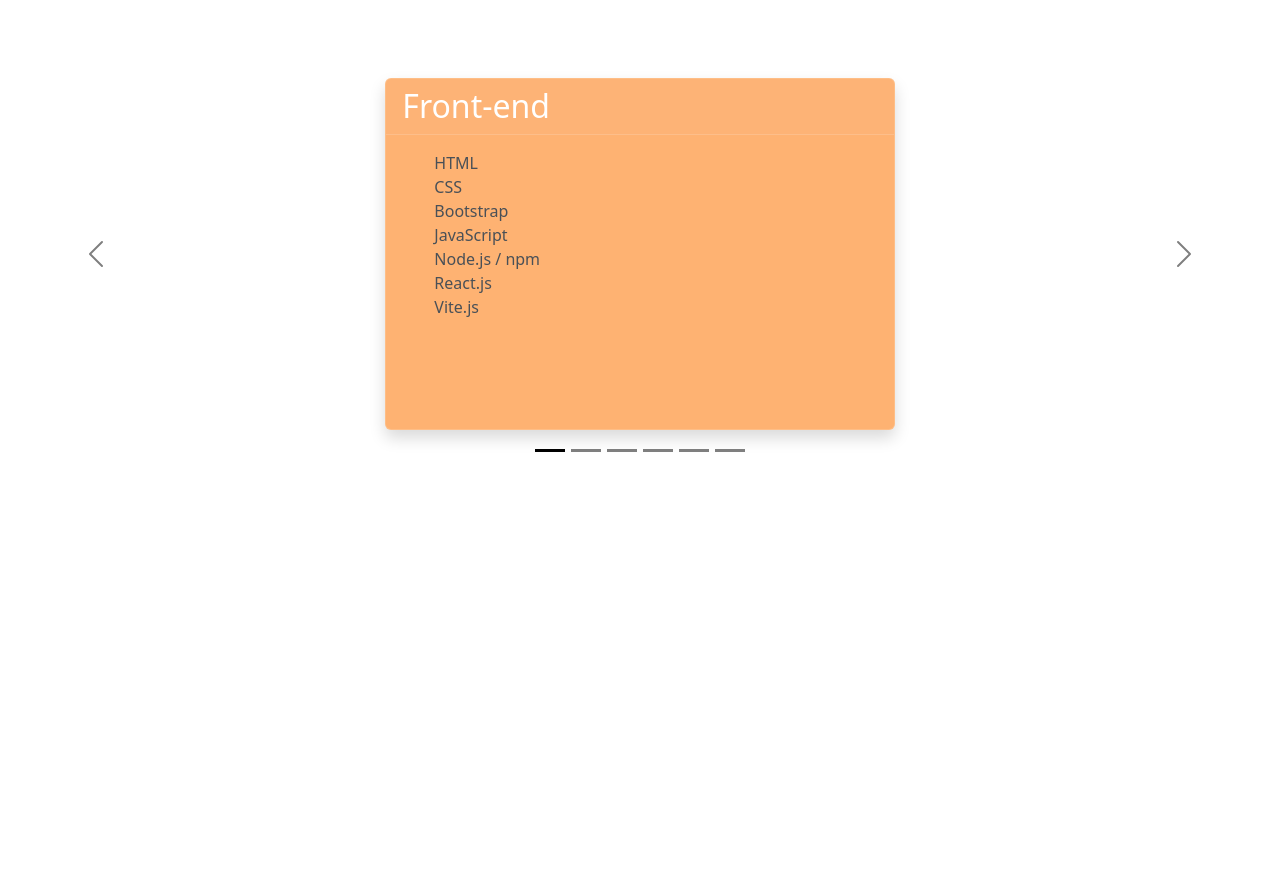
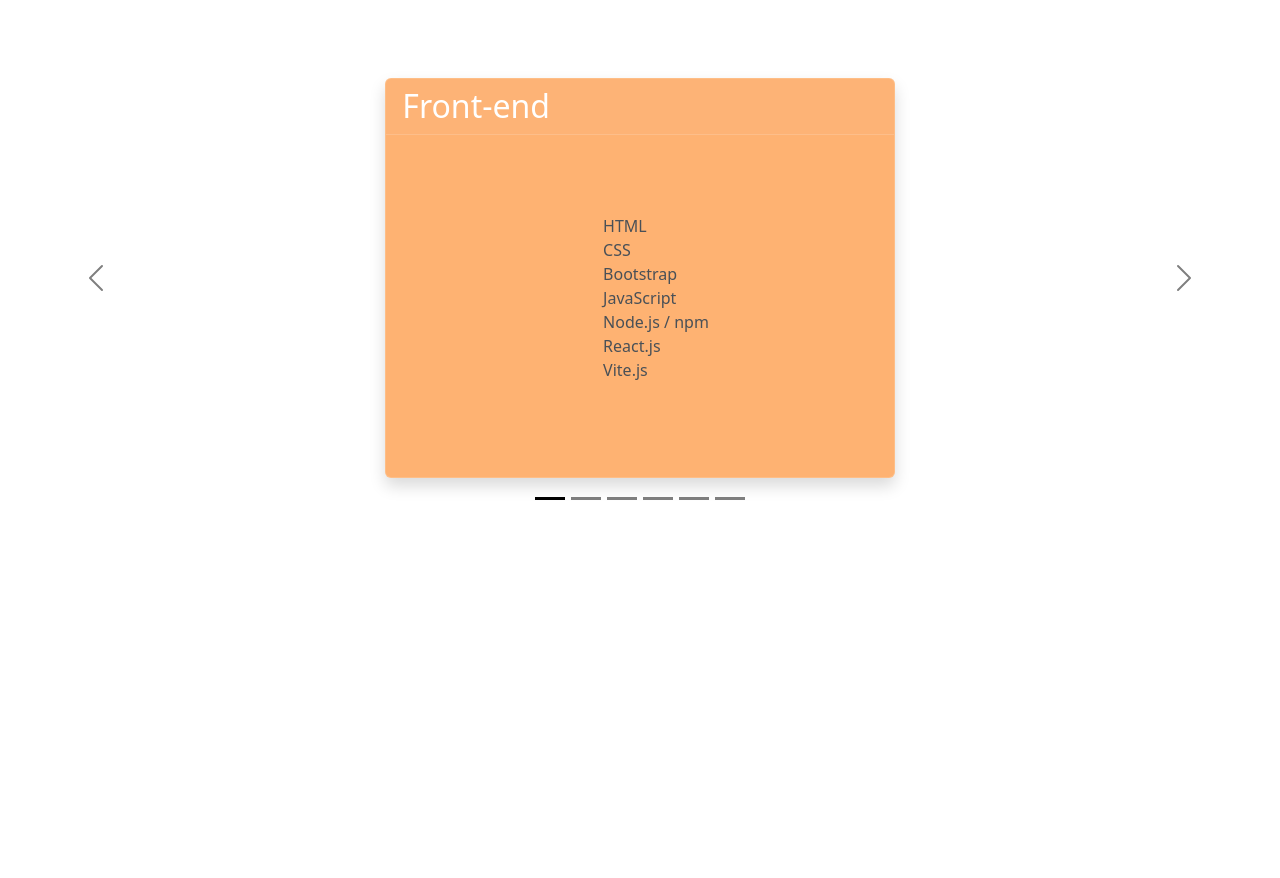
Before and after one commit to samier-fabien/samier_fabien_cv, a React (Vite) app: page /technologies in a window 1280 px wide. Shown: the part 1380-2258 px from the top of the page. Built offline with nearby package versions, Linux system fonts and the light colour scheme.

Commit message:
CarouselCard: changement hauteur + card-body: contenu centré + suppression card-text

```diff
--- a/src/components/CarouselCard.jsx
+++ b/src/components/CarouselCard.jsx
@@ -8,13 +8,13 @@
   cardClasses = "",
 }) {
   return (
-    <div className={`row justify-content-center my-5`} style={{ height: "22rem" }}>
+    <div className={`row justify-content-center my-5`} style={{ height: "50vh" }}>
       <div className={columnClasses}>
         <div className={`card shadow h-100 ${cardClasses}`}>
           <div className="card-header h2 text-white">{headerTitle}</div>
-          <div className="card-body">
+          <div className="card-body d-flex flex-column justify-content-center align-items-center">
             {cardTitle ? <h5 className="card-title">{cardTitle}</h5> : ""}
-            <p className="card-text">{cardText}</p>
+            {cardText}
           </div>
         </div>
       </div>
```
